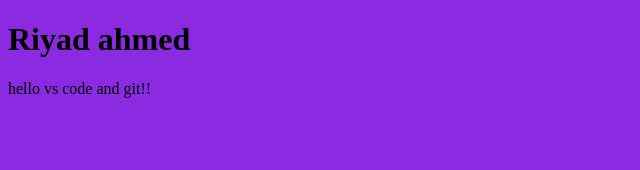
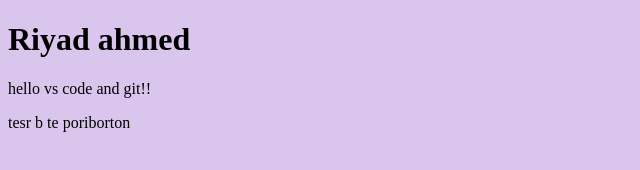
Before and after one commit to riadkhondokar/rd, a plain HTML site: page index.html in a window 1280 px wide. Shown: the whole page, without its empty margins (0-640 px from the left). Drawn offline with Linux system fonts and the light colour scheme.

Commit message:
t b te poriboton

```diff
--- a/index.html
+++ b/index.html
@@ -11,6 +11,7 @@
 <body>
   <h1>Riyad ahmed</h1>
   <p>hello vs code and git!!</p>
+  <p>tesr b te poriborton</p>
 </body>
 
 </html>
--- a/style.css
+++ b/style.css
@@ -1,3 +1,3 @@
 body {
-  background-color: blueviolet;
+  background-color: rgb(218, 198, 236);
 }
```
